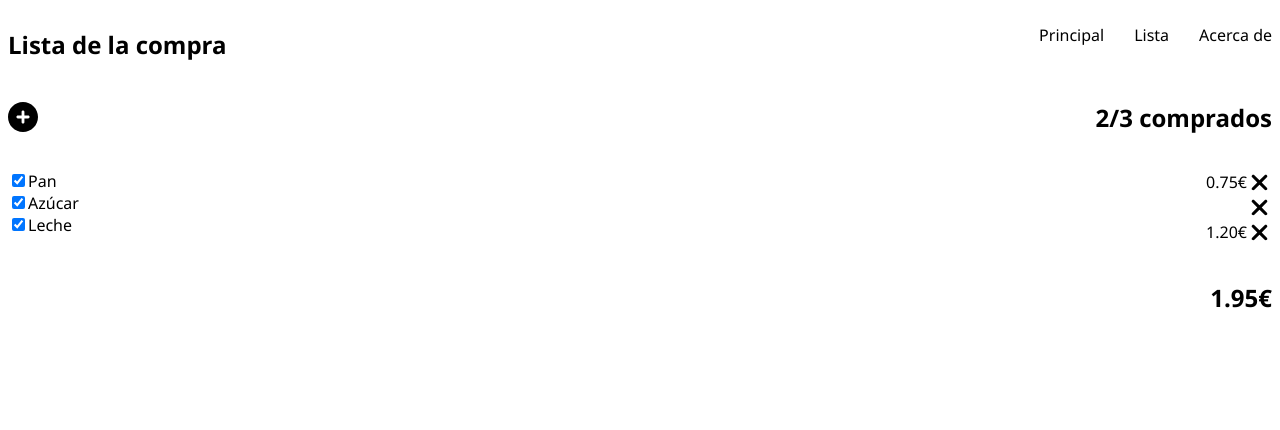
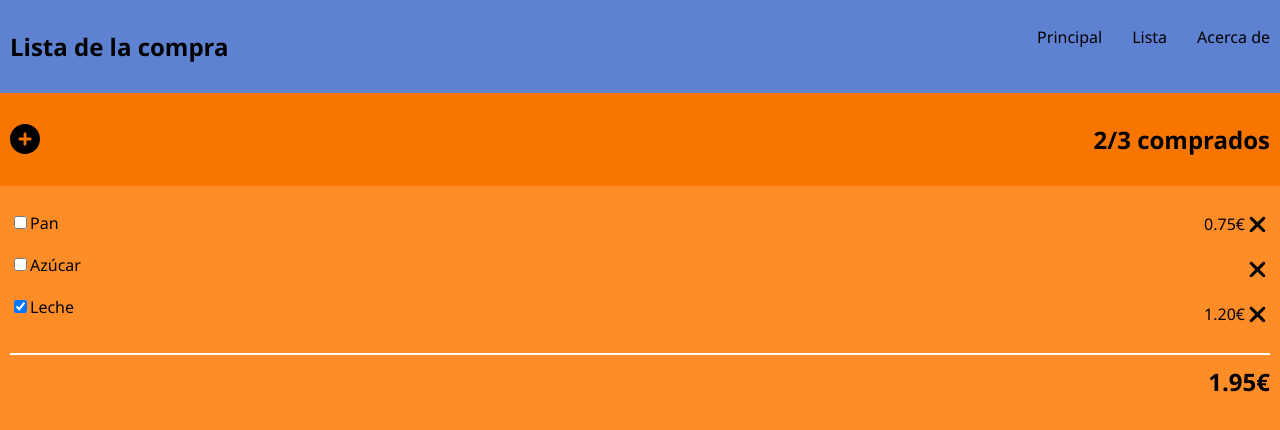
Before and after one commit to ccbabcn/202204-W1CH4-cristian-bermudez, a plain HTML site: page index.html in a window 1280 px wide. Drawn offline with Linux system fonts and the light colour scheme.

Commit message:
added color and padding styles

```diff
--- a/index.html
+++ b/index.html
@@ -31,14 +31,14 @@
         </div>
       </section>
       <section class="cart-items">
-        <div class="cart-items__products">
-          <ul>
+        <div>
+          <ul class="cart-items__products">
             <li>
-              <input type="checkbox" id="scales" checked />
+              <input type="checkbox" id="scales" />
               <label for="scales">Pan</label>
             </li>
             <li>
-              <input type="checkbox" id="scales" checked />
+              <input type="checkbox" id="scales" />
               <label for="scales">Azúcar</label>
             </li>
             <li>
--- a/style.css
+++ b/style.css
@@ -3,6 +3,15 @@
 }
 body {
   font-family: "Segoe UI", Tahoma, Geneva, Verdana, sans-serif;
+  margin: 0;
+}
+.main-container {
+  width: 100vw;
+  height: 100vh;
+  margin: 0;
+  padding: 0;
+  min-width: 360px;
+  background: var(--main-orange);
 }
 ul {
   padding-left: 0;
@@ -12,19 +21,20 @@ li {
   display: flex;
   align-items: center;
 }
-.main-container {
-  margin: 0;
-  min-width: 360px;
-}
 .header {
+  width: 100%;
   display: flex;
   justify-content: space-between;
+  background: var(--main-blue);
+  padding: var(--defaul-padding);
 }
 .nav__list {
   display: inline-flex;
   column-gap: 30px;
 }
 .command-line {
+  padding: var(--defaul-padding);
+  background: var(--main-orange-strong);
   width: 100%;
   display: inline-flex;
   align-items: center;
@@ -40,8 +50,14 @@ li {
   width: 25px;
   height: 25px;
 }
-
+.cart-items__products {
+  display: flex;
+  flex-direction: column;
+  row-gap: 20px;
+}
 .cart-items {
+  background: var(--main-orange);
+  padding: var(--defaul-padding);
   width: 100%;
   display: inline-flex;
   justify-content: space-between;
@@ -52,8 +68,19 @@ li {
   flex-direction: column;
   align-items: flex-end;
   justify-content: center;
+  row-gap: 20px;
 }
 
 .cart-total {
+  border-top: 2px solid #fff;
+  margin: 0 10px;
+  padding: 10px 0;
   text-align: right;
 }
+
+:root {
+  --main-blue: #5e81d1;
+  --main-orange: #ff8d27;
+  --main-orange-strong: #f87500;
+  --defaul-padding: 10px 10px 10px 10px;
+}
```
